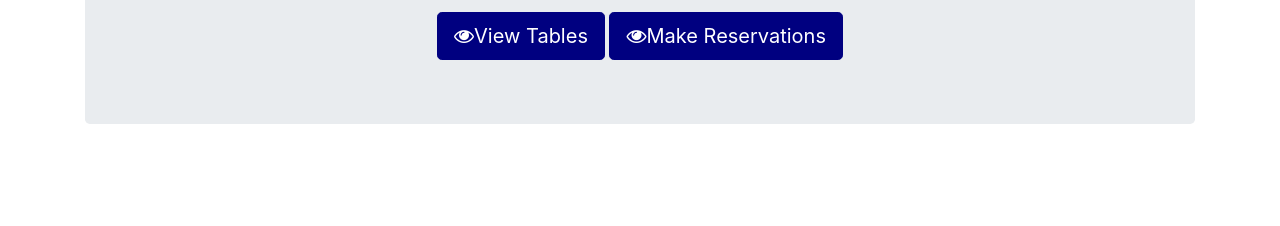
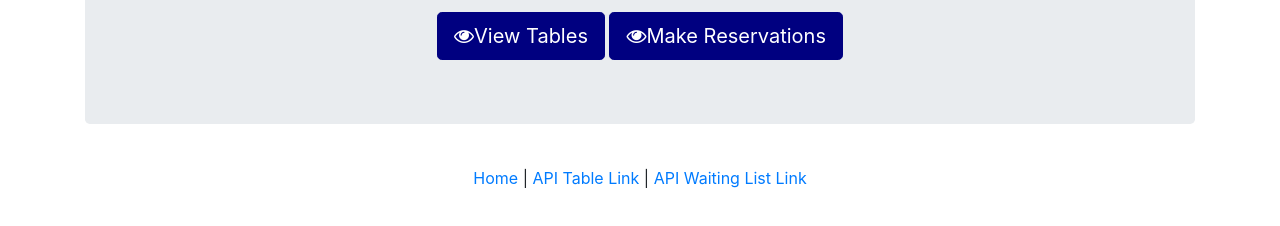
Before and after one commit to cferg019/hot-restaurant, a plain HTML site: page home.html in a window 1280 px wide. Shown: the part 162-388 px from the top of the page. Drawn offline with nearby package versions, Linux system fonts and the light colour scheme.

Commit message:
fixing links across all pages

```diff
--- a/home.html
+++ b/home.html
@@ -26,6 +26,12 @@
 
 
 
+   <!-- control panel -->
+   <div id="control-panel">
+    <a href="home.html">Home</a> |
+    <a href="tables.html">API Table Link</a> |
+    <a href="wait.html">API Waiting List Link</a>
+  </div>
 
 
 
--- a/style.css
+++ b/style.css
@@ -23,4 +23,5 @@ h1 {
 #control-panel {
     margin: auto;
     text-align: center !important;
+    padding: 10px;
 }
```
Also changed, not shown: index.html (+4 -4 lines).
